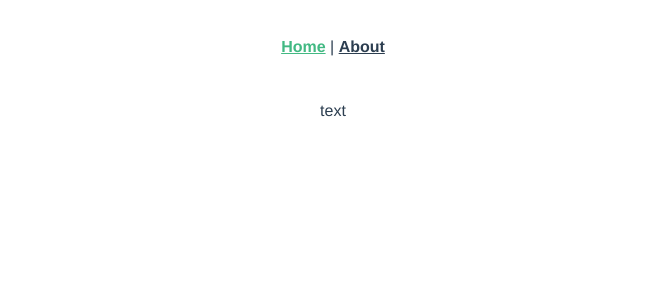
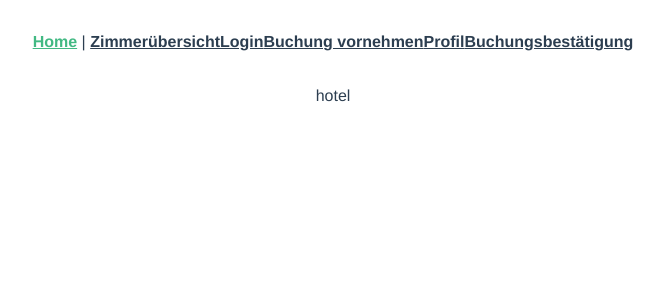
Before and after one commit to eynimeni/vueHotel, a Vue app: page / in a window 1280 px wide. Before the commit this address had no page. Shown: the top 300 px of the page, without its empty margins (307-971 px from the left). Built offline with nearby package versions, Linux system fonts and the light colour scheme.

Commit message:
router added, subcomponents added, bootstrap added

```diff
--- a/package.json
+++ b/package.json
@@ -8,6 +8,9 @@
     "lint": "vue-cli-service lint"
   },
   "dependencies": {
+    "@popperjs/core": "^2.11.6",
+    "bootstrap": "^5.2.2",
+    "bootstrap-vue-3": "^0.4.6",
     "core-js": "^3.8.3",
     "vue": "^3.2.13",
     "vue-router": "^4.0.3"
--- a/src/App.vue
+++ b/src/App.vue
@@ -1,9 +1,6 @@
 <template>
-  <nav>
-    <router-link to="/">Home</router-link> |
-    <router-link to="/about">About</router-link>
-  </nav>
-  <router-view/>
+
+  <router-view></router-view>
 </template>
 
 <style>
--- a/src/components/BookingComponent.vue
+++ b/src/components/BookingComponent.vue
@@ -1,10 +1,13 @@
 <template>
-<div><p>text</p></div>
+  <header-component></header-component>
+  <div>booking</div>
 </template>
 
 <script>
+import HeaderComponent from "@/components/subComponents/HeaderComponent";
 export default {
-  name: "BookingComponent"
+  name: "BookingComponent",
+  components: {HeaderComponent}
 }
 </script>
 
--- a/src/components/ConfirmationComponent.vue
+++ b/src/components/ConfirmationComponent.vue
@@ -1,11 +1,13 @@
 <template>
-  <div>text</div>
-
+    <header-component></header-component>
+  <div>confirmation</div>
 </template>
 
 <script>
+import HeaderComponent from "@/components/subComponents/HeaderComponent";
 export default {
-  name: "ConfirmationComponent"
+  name: "ConfirmationComponent",
+  components: {HeaderComponent}
 }
 </script>
 
--- a/src/components/HotelComponent.vue
+++ b/src/components/HotelComponent.vue
@@ -1,10 +1,14 @@
 <template>
-  <div><p>text</p></div>
+  <header-component></header-component>
+  <div><p>hotel</p></div>
 </template>
 
 <script>
+
+import HeaderComponent from "@/components/subComponents/HeaderComponent";
 export default {
-  name: "HotelComponent"
+  name: "HotelComponent",
+  components: {HeaderComponent}
 }
 </script>
 
--- a/src/components/LoginComponent.vue
+++ b/src/components/LoginComponent.vue
@@ -1,10 +1,13 @@
 <template>
-  <div><p>text</p></div>
+  <header-component></header-component>
+  <div>login</div>
 </template>
 
 <script>
+import HeaderComponent from "@/components/subComponents/HeaderComponent";
 export default {
-  name: "LoginComponent"
+  name: "LoginComponent",
+  components: {HeaderComponent}
 }
 </script>
 
--- a/src/components/ProfileComponent.vue
+++ b/src/components/ProfileComponent.vue
@@ -1,10 +1,13 @@
 <template>
-  <div><p>text</p></div>
+  <header-component></header-component>
+  <div>profile</div>
 </template>
 
 <script>
+import HeaderComponent from "@/components/subComponents/HeaderComponent";
 export default {
-  name: "ProfileComponent"
+  name: "ProfileComponent",
+  components: {HeaderComponent}
 }
 </script>
 
--- a/src/components/RoomComponent.vue
+++ b/src/components/RoomComponent.vue
@@ -1,10 +1,13 @@
 <template>
-  <div><p>text</p></div>
+  <header-component></header-component>
+  <div>room</div>
 </template>
 
 <script>
+import HeaderComponent from "@/components/subComponents/HeaderComponent";
 export default {
-  name: "RoomComponent"
+  name: "RoomComponent",
+  components: {HeaderComponent}
 }
 </script>
 
--- /dev/null
+++ b/src/components/subComponents/HeaderComponent.vue
@@ -0,0 +1,21 @@
+<template>
+  <nav>
+    <router-link to="/">Home</router-link> |
+    <router-link to="/rooms">Zimmerübersicht</router-link>
+    <router-link to="/login">Login</router-link>
+    <router-link to="/booking">Buchung vornehmen</router-link>
+    <router-link to="/profile">Profil</router-link>
+    <router-link to="/confirmation">Buchungsbestätigung</router-link>
+  </nav>
+  <router-view></router-view>
+</template>
+
+<script>
+export default {
+  name: "HeaderComponent"
+}
+</script>
+
+<style scoped>
+
+</style>
--- a/src/main.js
+++ b/src/main.js
@@ -1,6 +1,10 @@
 import { createApp } from 'vue'
+import BootstrapVue3 from 'bootstrap-vue-3'
 import App from './App.vue'
+
 import router from './router'
+import 'bootstrap/dist/css/bootstrap.css'
+import 'bootstrap-vue-3/dist/bootstrap-vue-3.css'
 
 
-createApp(App).use(router).mount('#app')
+createApp(App).use(router, BootstrapVue3).mount('#app')
```
Also changed, not shown: src/components/subComponents/FooterComponent.vue (added, +13 -0 lines), 1 other file (tests, documents, lock files or other folders).
